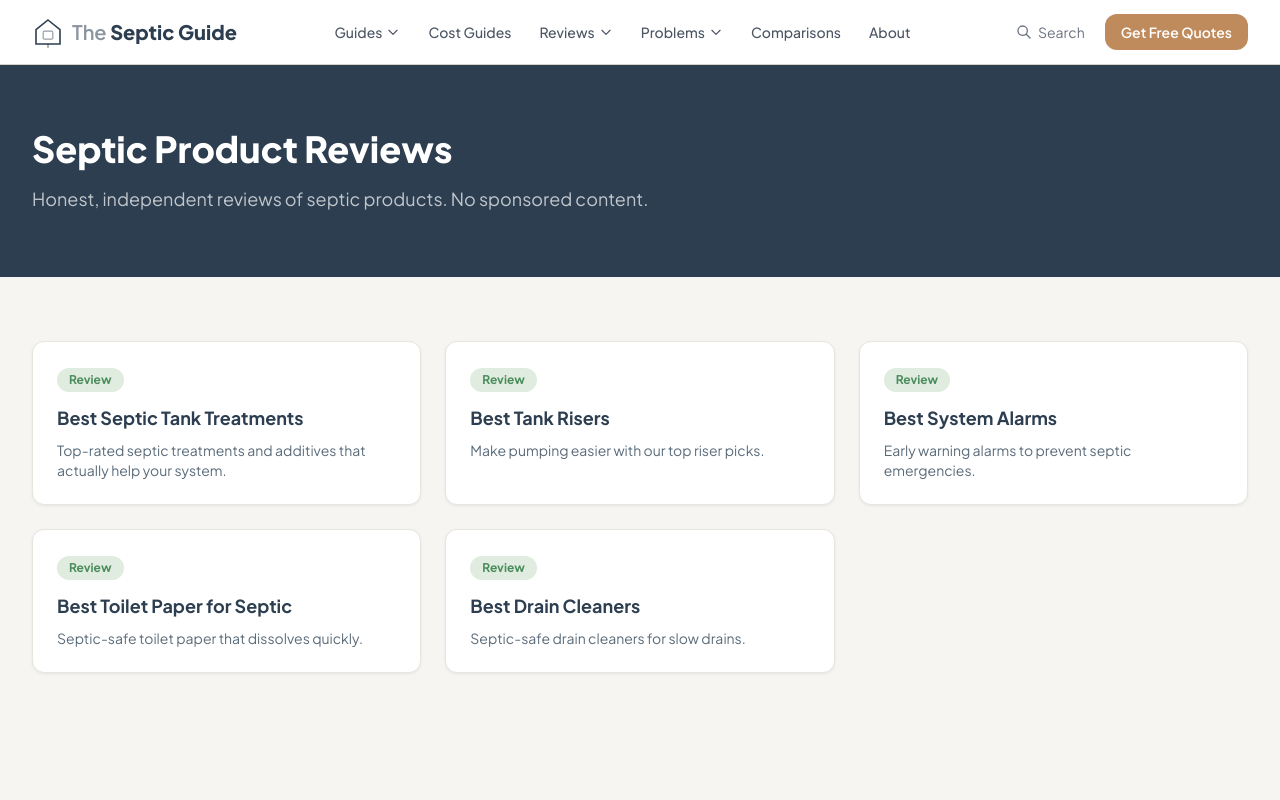
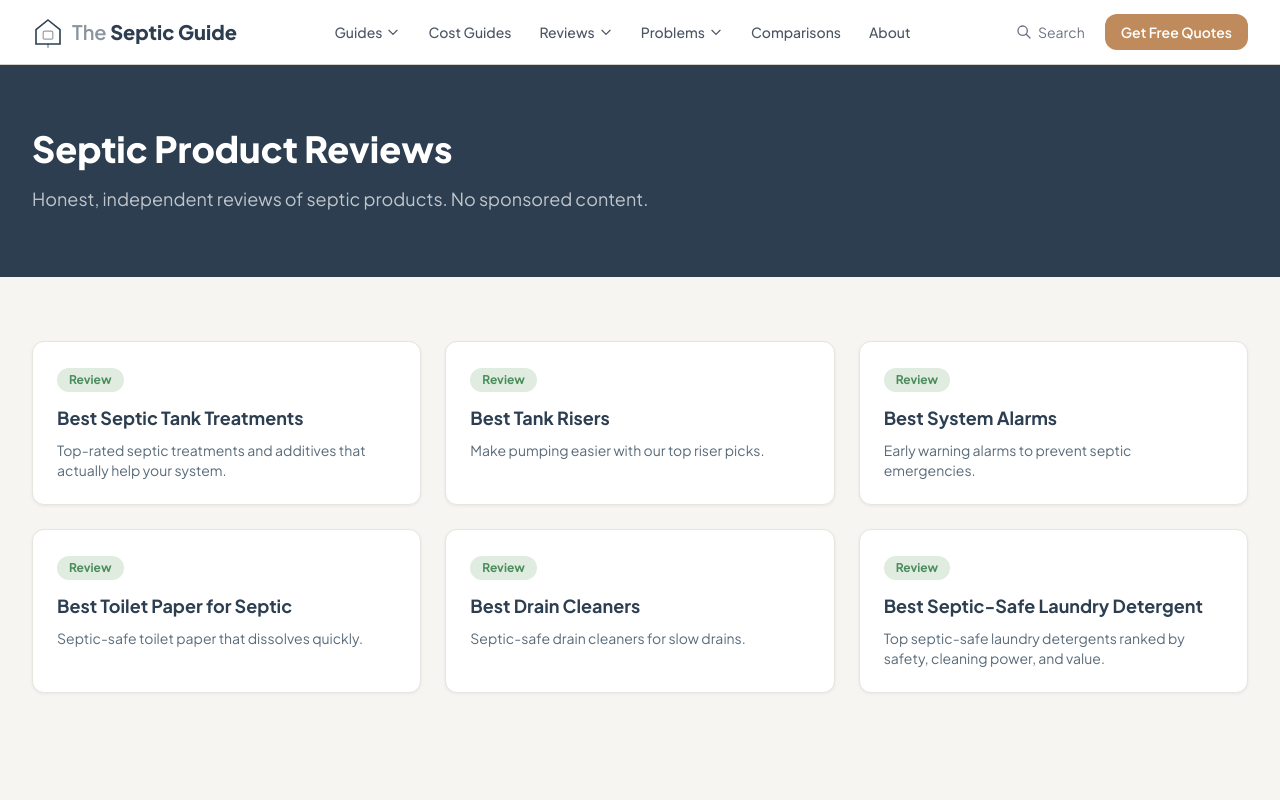
Before and after one commit to thebasementguide2026/theseptic.guide-, a Next.js app: page /reviews in a window 1280 px wide. Shown: the top 800 px of the page. Built offline with nearby package versions, Linux system fonts and the light colour scheme.

Commit message:
Add laundry detergent to reviews nav

```diff
--- a/app/reviews/page.tsx
+++ b/app/reviews/page.tsx
@@ -12,6 +12,7 @@ const reviews = [
   { title: 'Best System Alarms', href: '/reviews/best-system-alarms', description: 'Early warning alarms to prevent septic emergencies.' },
   { title: 'Best Toilet Paper for Septic', href: '/reviews/best-toilet-paper-for-septic', description: 'Septic-safe toilet paper that dissolves quickly.' },
   { title: 'Best Drain Cleaners', href: '/reviews/best-drain-cleaners', description: 'Septic-safe drain cleaners for slow drains.' },
+  { title: 'Best Septic-Safe Laundry Detergent', href: '/reviews/best-septic-safe-laundry-detergent', description: 'Top septic-safe laundry detergents ranked by safety, cleaning power, and value.' },
 ]
 
 export default function ReviewsPage() {
```
